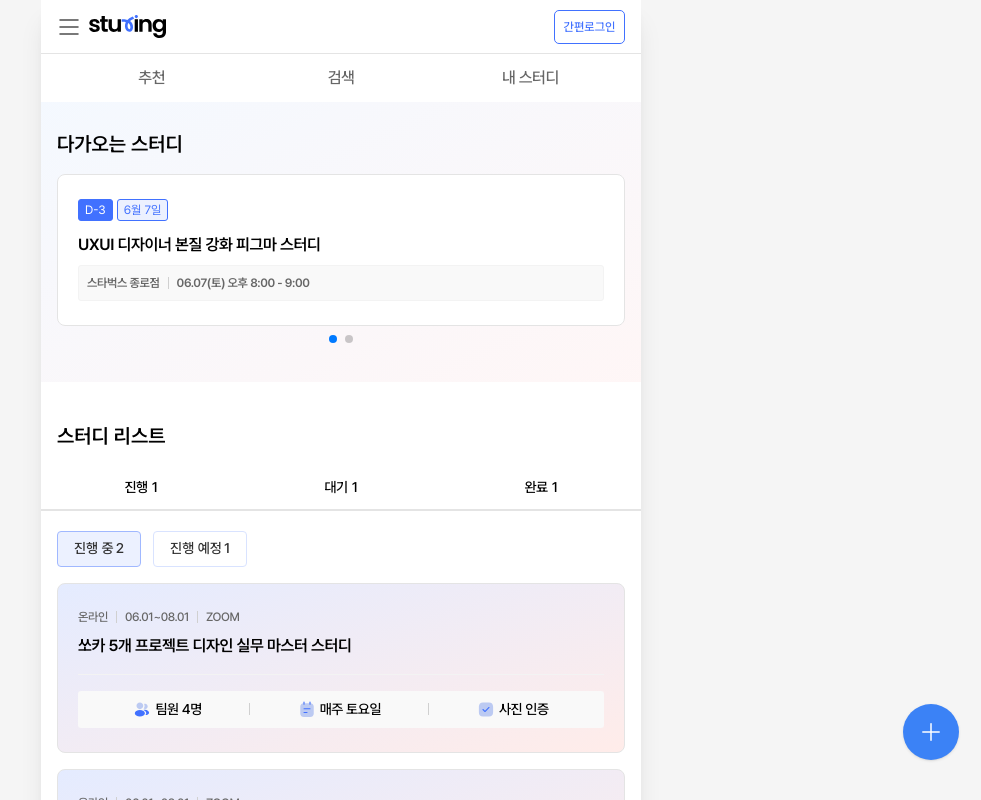
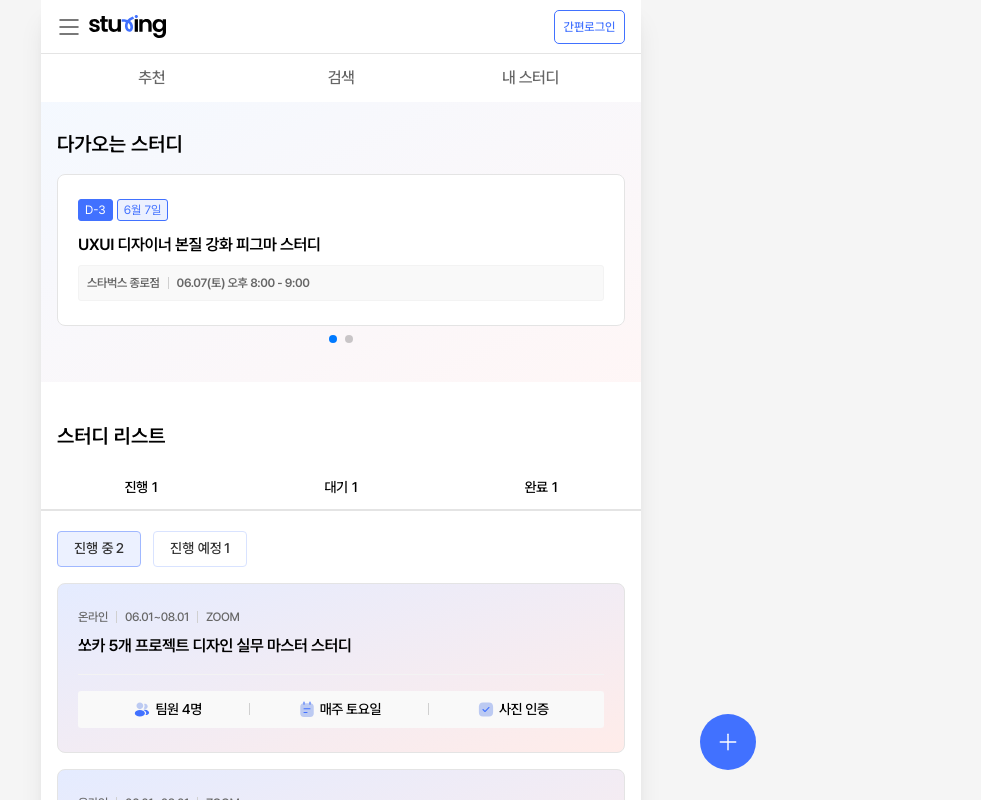
Before and after one commit to sturing-fourten/sturing, a Next.js app: page /mystudy in a window 1280 px wide. Shown: the top 800 px of the page, without its empty margins (299-1280 px from the left). Built offline with nearby package versions, Linux system fonts and the light colour scheme; no server answers.

Commit message:
Refactor: FloatingLink 삭제, CreateButton로 대체

```diff
--- a/src/app/mystudy/layout.tsx
+++ b/src/app/mystudy/layout.tsx
@@ -2,9 +2,7 @@ import Gnb from "@/components/commons/Gnb";
 import TapBar from "@/components/commons/TapBar";
 import StudyList from "@/components/domains/mystudy/StudyList";
 import UpcomingStudy from "@/components/domains/mystudy/UpcomingStudy";
-import FloatingLink from "@/components/commons/FloatingLink";
-import Image from "next/image";
-import { add } from "@/../public/icons/icons";
+import CreateButton from "@/components/commons/CreateButton";
 
 export default function Layout({ tabs }: { tabs: React.ReactNode }) {
   return (
@@ -14,9 +12,7 @@ export default function Layout({ tabs }: { tabs: React.ReactNode }) {
       <UpcomingStudy />
       <StudyList>{tabs}</StudyList>
 
-      <FloatingLink href="">
-        <Image src={add} alt="add button" />
-      </FloatingLink>
+      <CreateButton />
     </>
   );
 }
--- a/src/app/publishing/page.tsx
+++ b/src/app/publishing/page.tsx
@@ -13,10 +13,6 @@ import { TagMain } from "@/components/commons/tag/TagMain";
 import { TagRate } from "@/components/commons/tag/TagRate";
 import { MoodBigToggle, MoodMiniToggle } from "@/components/commons/toggle/MoodToggle";
 import { StudyCategoryToggle } from "@/components/commons/toggle/StudyCategoryToggle";
-import { STUDY_CATEGORY_MENU, STUDY_TAB_MENU_LIST, USER_FAVORITE_FIELD_TYPE } from "@/constant/study";
-import FloatingLink from "@/components/commons/FloatingLink";
-import { add } from "@/../public/icons/icons";
-import Image from "next/image";
 import TabBarUnderlined from "@/components/commons/TabBarLinkUnderlined";
 import TabMenuButtonUnderlined from "@/components/commons/TabMenuButtonUnderlined";
 import { AssessmentCheckboxCard } from "@/components/commons/AssessmentCheckboxCard";
@@ -473,13 +469,6 @@ export default function page() {
       </div>
 
       <div className="p-4">
-        <h1 className="font-bold">FloatingLink</h1>
-        <FloatingLink href="">
-          <Image src={add} alt="add button" />
-        </FloatingLink>
-      </div>
-
-      <div className="p-4">
         <h1 className="font-bold">TabBarUnderlined</h1>
         <TabBarUnderlined defaultSegment="/mystudy/" tabMenuList={STUDY_TAB_MENU_LIST} />
         (link 버전입니다. onClick으로 구현 시 아래 컴포넌트를 사용해주세요!)
--- a/src/components/commons/FloatingLink.tsx
+++ /dev/null
@@ -1,17 +0,0 @@
-import Link from "next/link";
-
-interface IFloatingLinkProps {
-  children: React.ReactNode;
-  href: string;
-}
-
-export default function FloatingLink(props: IFloatingLinkProps) {
-  const { children, href } = props;
-  return (
-    <Link
-      className="flex items-center justify-center w-14 h-14 fixed right-[22px] bottom-10 bg-blue-500 rounded-full shadow"
-      href={href}>
-      {children}
-    </Link>
-  );
-}
```
